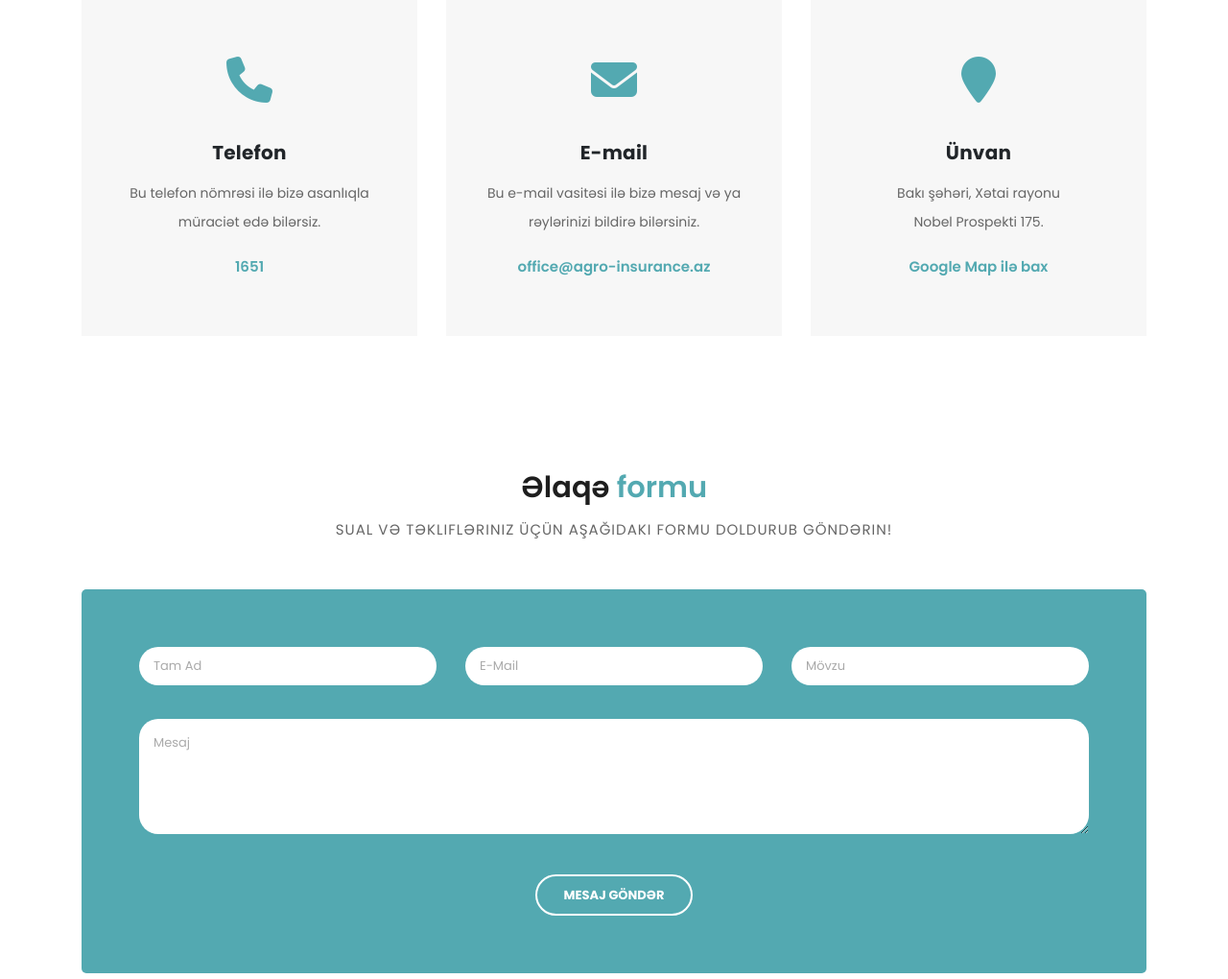
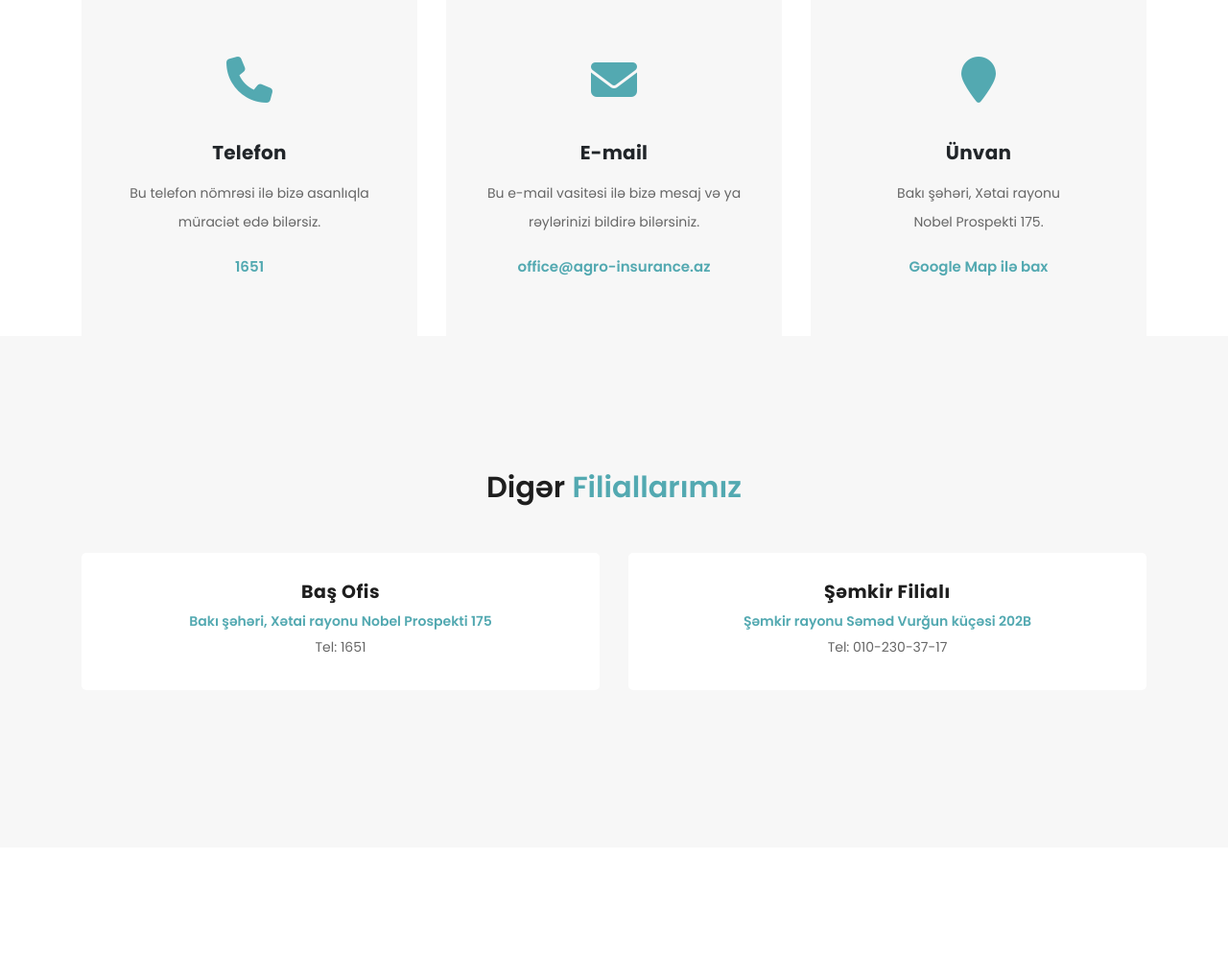
Before and after one commit to Cavidan03/ASC, a PHP site: page /pages/e-muraciet.php in a window 1280 px wide. Shown: the part 418-1438 px from the top of the page at 96% size. Run offline with PHP 8.4, Linux system fonts and the light colour scheme; data comes from the database, SQL or seed files in the repository; data that the repository does not hold is empty; some libraries are stand-ins or nearby versions.

Commit message:
Adding other locations

```diff
--- a/template/assets/js/custom2.js
+++ b/template/assets/js/custom.js
@@ -37,9 +37,9 @@ jQuery(document).ready(function ($) {
             dots: true,
             items: 1,
             margin: 30,
-            autoplay: false,
+            autoplay: true,
             smartSpeed: 700,
-            autoplayTimeout: 6000,
+            autoplayTimeout: 4000,
             responsive: {
                 0: {
                     items: 1,
--- a/template/includes/footer.php
+++ b/template/includes/footer.php
@@ -86,7 +86,7 @@ $c = $footer->fetch(PDO::FETCH_ASSOC);
 <script src="../vendor/bootstrap/js/bootstrap.bundle.min.js"></script>
 
 <!-- Additional Scripts -->
-<script src="../assets/js/custom2.js"></script>
+<script src="../assets/js/custom.js"></script>
 <script src="../assets/js/owl.js"></script>
 <script src="../assets/js/slick.js"></script>
 <script src="../assets/js/accordions.js"></script>
--- a/template/pages/e-muraciet.php
+++ b/template/pages/e-muraciet.php
@@ -19,11 +19,11 @@ $x = $sql->fetch(PDO::FETCH_ASSOC);
 
   <!-- Header -->
 
-<?php
-$sql3 = $db->prepare("SELECT * FROM `esas_sehife`");
-$sql3->execute();
-$e = $sql3->fetch(PDO::FETCH_ASSOC);
-?>
+  <?php
+  $sql3 = $db->prepare("SELECT * FROM `esas_sehife`");
+  $sql3->execute();
+  $e = $sql3->fetch(PDO::FETCH_ASSOC);
+  ?>
   <header class="background_header">
     <nav class="navbar navbar-expand-lg">
       <div class="container">
@@ -125,6 +125,79 @@ $e = $sql3->fetch(PDO::FETCH_ASSOC);
             <h4>Ünvan</h4>
             <p>Bakı şəhəri, Xətai rayonu<br>Nobel Prospekti 175.</p>
             <a href="<?= $x['asm_ünvan'] ?>" target="_blank">Google Map ilə bax</a>
+          </div>
+        </div>
+      </div>
+    </div>
+  </div>
+
+  <div class="testimonials">
+    <div class="container">
+      <div class="row">
+        <div class="col-md-12">
+          <div class="section-heading">
+            <h2>Digər <em>Filiallarımız</em></h2>
+          </div>
+        </div>
+        <div class="col-md-12">
+          <div class="owl-testimonials owl-carousel">
+
+            <div class="testimonial-item">
+              <div class="inner-content">
+                <h4>Baş Ofis</h4>
+                <span>Bakı şəhəri, Xətai rayonu
+                  Nobel Prospekti 175</span>
+                <p>Tel: 1651</p>
+              </div>
+            </div>
+
+            <div class="testimonial-item">
+              <div class="inner-content">
+                <h4>Şəmkir Filialı</h4>
+                <span> Şəmkir rayonu Səməd Vurğun küçəsi 202B</span>
+                <p>Tel: 010-230-37-17</p>
+              </div>
+            </div>
+
+            <div class="testimonial-item">
+              <div class="inner-content">
+                <h4>Göyçay filialı</h4>
+                <span>Natavan küçəsi 84 </span>
+                <p>Tel: 051-270-98-02</p>
+              </div>
+            </div>
+
+            <div class="testimonial-item">
+              <div class="inner-content">
+                <h4>Cəlilabad Filialı</h4>
+                <span>Cəlilabad şəhəri Qurtuluş küçəsi 114 A</span>
+                <p>Tel: 051-244-56-77</p>
+              </div>
+            </div>
+            <div class="testimonial-item">
+              <div class="inner-content">
+                <h4>Şəki-Zaqatala İqtisadi rayon filialı</h4>
+                <span> Şəki şəhər İstiqlaliyyət prospekti N149</span>
+                <p>Tel: 051-244-56-50</p>
+              </div>
+            </div>
+
+            <div class="testimonial-item">
+              <div class="inner-content">
+                <h4>Quba-Xaçmaz filialı</h4>
+                <span>Heydər Əliyev prospekti 282A</span>
+                <p>Tel:010-300-36-48</p>
+              </div>
+            </div>
+
+            <div class="testimonial-item">
+              <div class="inner-content">
+                <h4>Goranboy filialı</h4>
+                <span>GORANBOY RAYONU, Heydər Əliyev prospekti -19</span>
+                <p>Tel:010-228-13-00</p>
+              </div>
+            </div>
+
           </div>
         </div>
       </div>
```
